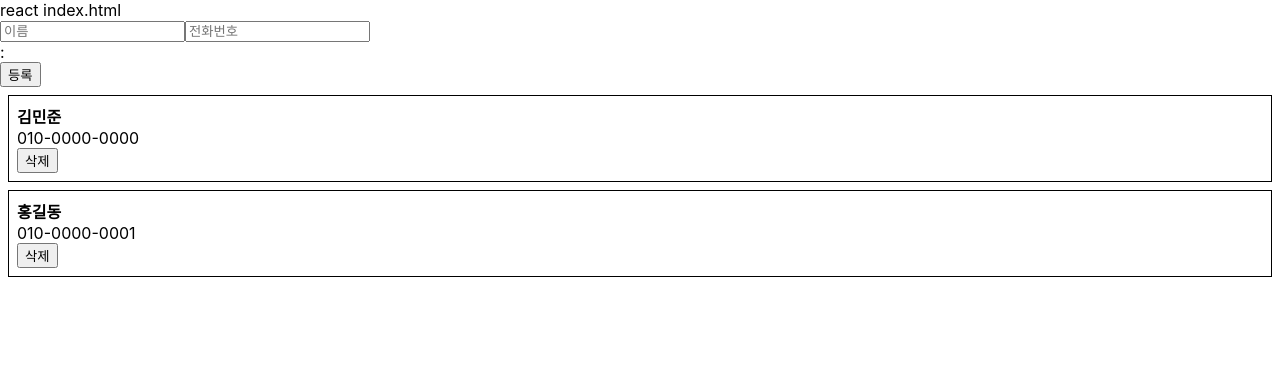
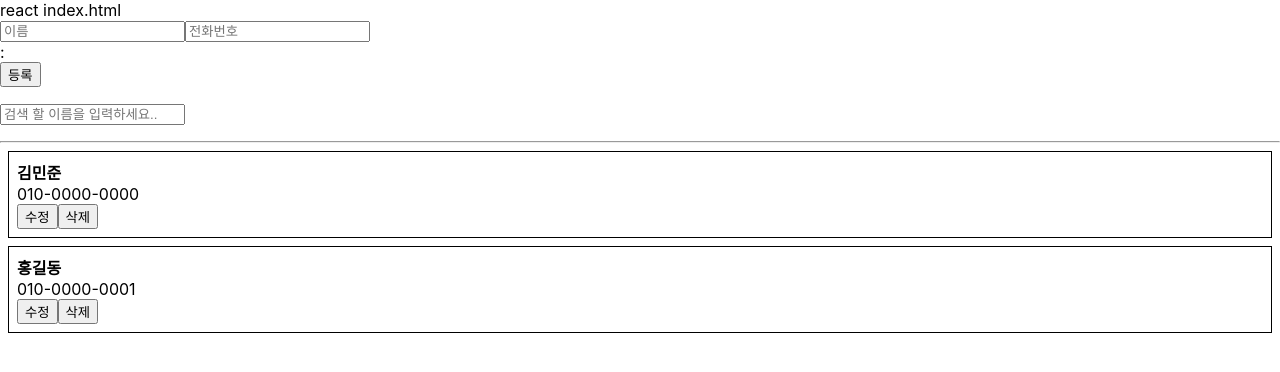
Before and after one commit to kimyk0120/toyp_m_invitation, a React (Create React App) app: page / in a window 1280 px wide. Shown: the top 372 px of the page. Built offline with nearby package versions, Linux system fonts and the light colour scheme.

Commit message:
- react study

```diff
--- a/src/App.js
+++ b/src/App.js
@@ -23,7 +23,14 @@
                 name: '홍길동',
                 phone: '010-0000-0001'
             }
-        ]
+        ],
+        keyword: ''
+    }
+
+    handleChange = (e) => {
+        this.setState({
+            keyword: e.target.value,
+        });
     }
 
     handleCreate = (data) => {
@@ -41,13 +48,35 @@
         })
     }
 
+    handleUpdate = (id, data) => {
+        const {information} = this.state;
+        this.setState({
+            information: information.map (info => id === info.id
+                ? { ...info, ...data } : info)
+        })
+    }
+
     render() {
-        const {information} = this.state;
+        const {information, keyword} = this.state;
+        const filteredList = information.filter(
+            info => info.name.indexOf(keyword) !== -1
+        );
         return (
             <div>
                 <PhoneForm phonform_onCreate={this.handleCreate} />
-                <PhoneInfoList data={information}
-                               onRemove={this.handleRemove}/>
+
+                <p>
+                    <input
+                        placeholder="검색 할 이름을 입력하세요.."
+                        onChange={this.handleChange}
+                        value={keyword}
+                    />
+                </p>
+                <hr />
+
+                <PhoneInfoList data={filteredList}
+                               onRemove={this.handleRemove}
+                                onUpdate={this.handleUpdate} />
                 {/*{JSON.stringify(information)}*/}
             </div>
 
@@ -62,3 +91,10 @@
 }
 
 export default App;
+
+// 재사용 가능한 컴포넌트를 만듭니다.
+// props 는 부모에게서 전달받는 값입니다.
+// state 는 자기 자신이 지니고 있는 데이터입니다.
+// props 나 state 가 바뀌면 컴포넌트는 리렌더링 합니다.
+// LifeCycle API 를 통해서 컴포넌트 마운트, 업데이트, 언마운트 전후로
+// 처리 할 로직을 설정하거나 리렌더링을 막아줄수도 있습니다.
--- a/src/components/PhoneInfo.js
+++ b/src/components/PhoneInfo.js
@@ -10,24 +10,113 @@
         }
     }
 
+    state = {
+        editing:false,
+        name: '',
+        phone: '',
+    }
+
     handleRemove = () => {
         const {info, onRemove} = this.props;
         onRemove(info.id);
     }
 
+    // editing 값을 반전시키는 함수입니다
+    // true -> false, false -> true
+    handleToggleEdit = () => {
+        const { editing } = this.state;
+        this.setState({ editing: !editing });
+    }
+
+    // input 에서 onChange 이벤트가 발생 될 때
+    // 호출되는 함수입니다
+    handleChange = (e) => {
+        const { name, value } = e.target;
+        this.setState({
+            [name]: value
+        });
+    }
+
+    componentDidUpdate(prevProps, prevState) {
+        // 여기서는, editing 값이 바뀔 때 처리 할 로직이 적혀있습니다.
+        // 수정을 눌렀을땐, 기존의 값이 input에 나타나고,
+        // 수정을 적용할땐, input 의 값들을 부모한테 전달해줍니다.
+
+        const { info, onUpdate } = this.props;
+        if(!prevState.editing && this.state.editing) {
+            // editing 값이 false -> true 로 전환 될 때
+            // info 의 값을 state 에 넣어준다
+            this.setState({
+                name: info.name,
+                phone: info.phone
+            })
+        }
+
+        if (prevState.editing && !this.state.editing) {
+            // editing 값이 true -> false 로 전환 될 때
+            onUpdate(info.id, {
+                name: this.state.name,
+                phone: this.state.phone
+            });
+        }
+    }
+
+    shouldComponentUpdate(nextProps, nextState) {
+        // 수정 상태가 아니고, info 값이 같다면 리렌더링 안함
+        if (!this.state.editing
+            && !nextState.editing
+            && nextProps.info === this.props.info) {
+            return false;
+        }
+        // 나머지 경우엔 리렌더링함
+        return true;
+    }
+
     render() {
+
+        console.log('render PhoneInfo ' + this.props.info.id);
+
         const style = {
             border: '1px solid black',
             padding: '8px',
             margin: '8px'
         };
+        const { editing } = this.state;
 
+
+        if (editing) { // 수정모드
+            return (
+                <div style={style}>
+                    <div>
+                        <input
+                            value={this.state.name}
+                            name="name"
+                            placeholder="이름"
+                            onChange={this.handleChange}
+                        />
+                    </div>
+                    <div>
+                        <input
+                            value={this.state.phone}
+                            name="phone"
+                            placeholder="전화번호"
+                            onChange={this.handleChange}
+                        />
+                    </div>
+                    <button onClick={this.handleToggleEdit}>적용</button>
+                    <button onClick={this.handleRemove}>삭제</button>
+                </div>
+            );
+        }
+
+        // 일반모드
         const {name, phone} = this.props.info;
 
         return (
             <div style={style}>
                 <div><b>{name}</b></div>
                 <div>{phone}</div>
+                <button onClick={this.handleToggleEdit}>수정</button>
                 <button onClick={this.handleRemove}>삭제</button>
             </div>
         );
--- a/src/components/PhoneInfoList.js
+++ b/src/components/PhoneInfoList.js
@@ -4,18 +4,26 @@
 
 class PhoneInfoList extends Component {
     static defaultProps = {
-        list: [],
+        data: [],
         onRemove: () => console.warn('onRemove not defined'),
+        onUpdate: () => console.warn('onUpdate not defined'),
+    }
+
+    shouldComponentUpdate(nextProps, nextState) {
+        return nextProps.data !== this.props.data;
     }
 
     render() {
-        const { data, onRemove } = this.props;
+        console.log('render PhoneInfoList');
+        const { data, onRemove, onUpdate } = this.props;
         const list = data.map(
             info => (
                 <PhoneInfo
                     key={info.id}
                     info={info}
-                    onRemove={onRemove} />
+                    onRemove={onRemove}
+                    onUpdate={onUpdate}
+                />
             )
         );
 
```
